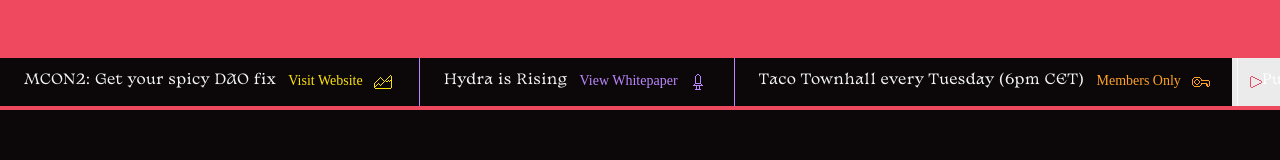
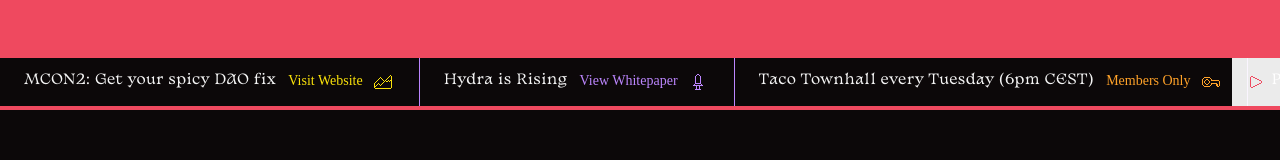
Before and after one commit to metacartel/metacartel-org-site, a Next.js app: page /lore in a window 1280 px wide. Shown: the part 364-524 px from the top of the page. Built offline with nearby package versions, Linux system fonts and the light colour scheme; a web font is replaced by a local one.

Commit message:
cta scroll bar cleanup

```diff
--- a/components/CtaItem.tsx
+++ b/components/CtaItem.tsx
@@ -27,7 +27,6 @@ export const CtaItem: React.FC<CtaItemProps> = ({
     fontSize="sm"
     {...props}
   >
-    {/* TODO: Replace brand.offWhite with brand.white when merged in */}
     <Text
       fontFamily='heading'
       letterSpacing="0.03em"
@@ -38,8 +37,9 @@ export const CtaItem: React.FC<CtaItemProps> = ({
     >
       {label}
     </Text>
-   <Link href={url} isExternal={url?.startsWith('http')} fontFamily='button' display={'flex'}>
-      {action} <Box ml={2}><Icon ml={5} name={icon as IconName} /></Box>
+   <Link href={url} isExternal={url?.startsWith('http')} fontFamily='button' display='flex'>
+      {action}
+      <Box ml={2}><Icon ml={5} name={icon as IconName} /></Box>
     </Link>
   </Flex>
 )
--- a/components/CtaScrollBar.tsx
+++ b/components/CtaScrollBar.tsx
@@ -2,11 +2,9 @@ import { useState } from 'react'
 import { Flex, FlexProps } from '@chakra-ui/react'
 import { CtaItem, Icon, IconName } from './'
 
-// TODO: Replace action item dummy data
 const actionItems = [
   {
     label: 'MCON2: Get your spicy DAO fix',
-    // action: 'Find tacos',
     icon: 'mountains',
     color: 'brand.sun',
     url: 'https://mcon.fun',
@@ -16,14 +14,14 @@ const actionItems = [
     action: 'View Whitepaper',
     icon: 'sword',
     color: 'brand.purp',
-    url: 'https://discord.gg/3CUVkcaF',
+    url: 'https://github.com/metacartel/hydra-DAO/blob/main/Whitepaper.pdf',
   },
   {
-    label: 'Taco Townhall every Tuesday (6pm CET)',
+    label: 'Taco Townhall every Tuesday (6pm CEST)',
     action: 'Members Only',
     icon: 'key',
     color: 'brand.taco',
-    url: 'https://github.com/metacartel/hydra-DAO/blob/main/Whitepaper.pdf',
+    url: 'https://discord.gg/3CUVkcaF',
   },
   {
     label: 'Public Nouns Launching Soon™️',
@@ -56,27 +54,26 @@ const NavIndicator: React.FC<NavIndicatorProps> = (props) => (
 )
 
 export const CtaScrollBar: React.FC<FlexProps> = (props) => {
-  const [isScrolledLeft, setIsScrolledLeft] = useState(true)
-  const [isScrolledRight, setIsScrolledRight] = useState(false)
-
+  const [showRightNav, setShowRightNav] = useState(true)
+  const [showLeftNav, setShowLeftNav] = useState(false)
   const handleScroll = ({ target }) => {
     const { scrollLeft, scrollWidth, clientWidth } = target
     const TOLERANCE = 16
     if (scrollLeft < TOLERANCE) {
-      setIsScrolledLeft(true)
+      setShowRightNav(true)
       return
     }
     if (scrollLeft > scrollWidth - clientWidth - TOLERANCE) {
-      setIsScrolledRight(true)
+      setShowLeftNav(true)
       return
     }
-    setIsScrolledLeft(false)
-    setIsScrolledRight(false)
+    setShowRightNav(false)
+    setShowLeftNav(false)
   }
   return (
     <Flex {...props} position='relative' borderBottom="4px" borderColor="brand.red">
-      <NavIndicator transform={`scale(-1) translateX(${isScrolledRight ? '0' : '100%'})`} left='0' />
-      <NavIndicator transform={`translateX(${isScrolledLeft ? '0' : '100%'})`} right='0' />
+      <NavIndicator transform={`scale(-1) translateX(${showLeftNav ? '0' : '100%'})`} left='0' />
+      <NavIndicator transform={`translateX(${showRightNav ? '0' : '100%'})`} right='0' />
       <Flex maxW="100vw" overflowX='scroll' onScroll={handleScroll}>
         {actionItems.map(({ label, action, icon, color, url }) => (
           <CtaItem label={label} action={action} icon={icon} color={color} url={url} key={label} />
```
